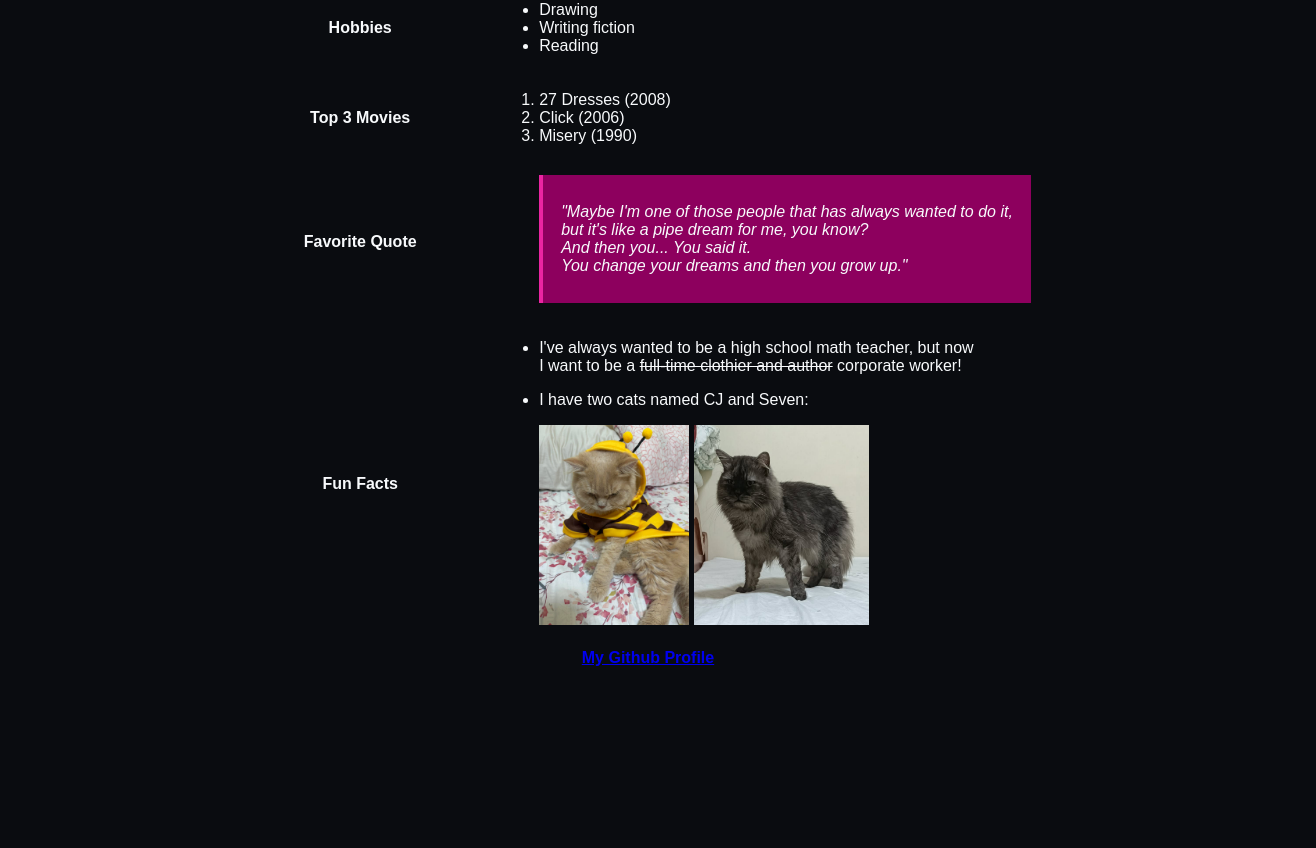
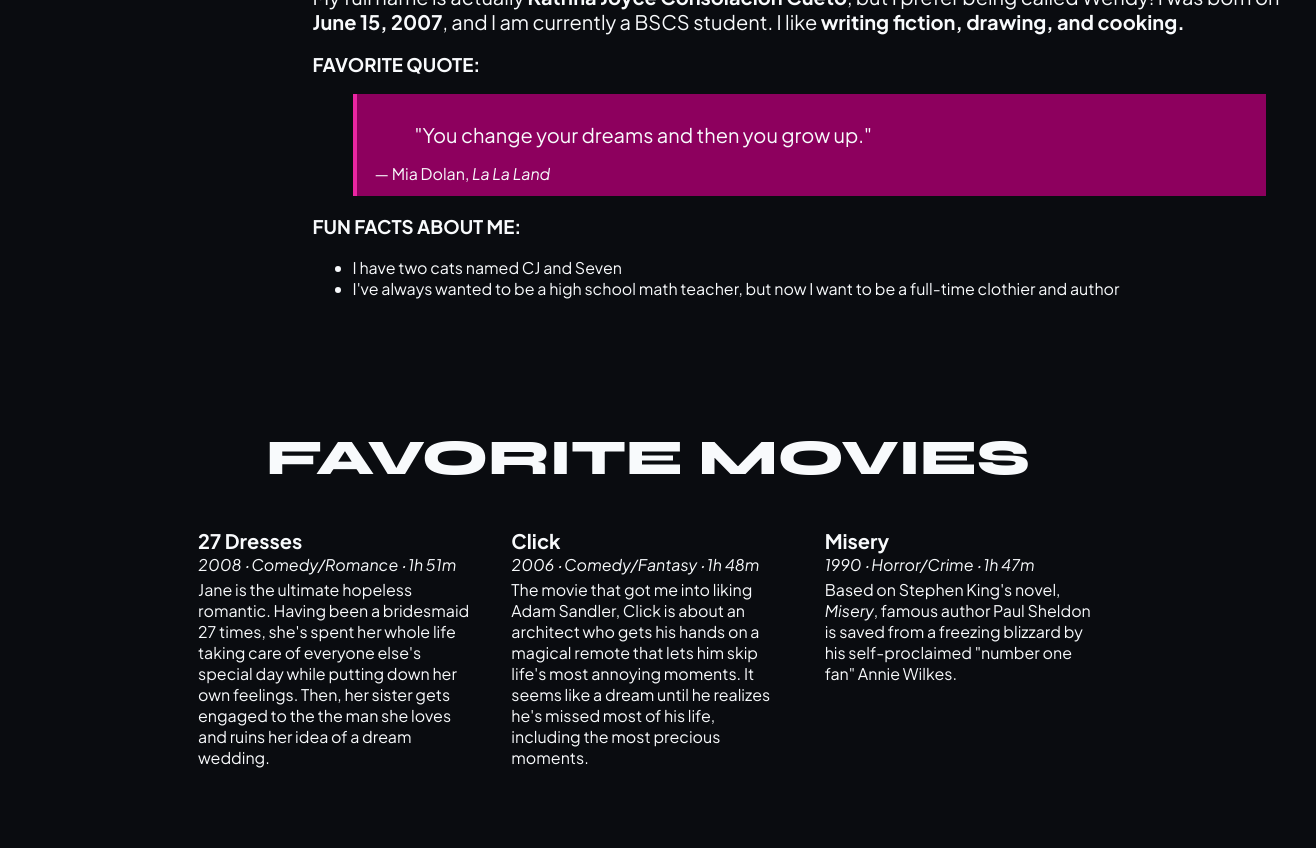
Before and after one commit to koryander/my-first-webpage, a plain HTML site: page Cueto_me-1.html in a window 1280 px wide. Shown: the part 349-1197 px from the top of the page, 1316 px wide, since content can reach past the window. Before the commit the page ends 1027 px from the top, so only its background shows below. Drawn offline with Linux system fonts and the light colour scheme.

Commit message:
Update Cueto_me-1.html

```diff
--- a/Cueto_me-1.html
+++ b/Cueto_me-1.html
@@ -5,83 +5,89 @@
     <meta name="viewport" content="width=device-width, initial-scale=1.0">
     <title>Machine Exercise 1</title>
     <link href="styles-me2.css" rel="stylesheet">
+
+    <link rel="preconnect" href="https://fonts.googleapis.com">
+    <link rel="preconnect" href="https://fonts.gstatic.com" crossorigin>
+    <link href="https://fonts.googleapis.com/css2?family=Plus+Jakarta+Sans:ital,wght@0,200..800;1,200..800&display=swap" rel="stylesheet">
+
+    <link rel="preconnect" href="https://fonts.googleapis.com">
+    <link rel="preconnect" href="https://fonts.gstatic.com" crossorigin>
+    <link href="https://fonts.googleapis.com/css2?family=Syne:wght@400..800&display=swap" rel="stylesheet">
 </head>
 
 <body>
-    <main>
-    <table>
-        <caption><b>My Personal Profile</b></caption>
-        <tr>
-            <th colspan="2" id="full-name"><b>Katrina Joyce C. Cueto</b></th>
-        </tr>
-        <tr>
-            <th><img src="katrina.png" alt="Katrina" width="270" height="275"></th>
-            <td>
-                <p><b>Name:</b> Katrina Joyce Consolacion Cueto</p>
-                <p><b>Birthday:</b> June 15, 2007</p>
-                <p><b>Status:</b> Student</p>
-            </td>
-        </tr>
-        <tr>
-            <th>Hobbies</th>
-            <td>
+    <div class="front-card">
+        <div class="pic">
+            <img src="katrina-transparent.png" alt="A picture of Katrina">
+        </div>
+
+        <div class="info">
+            <h1 id="nickname">Wendy</h1>
+            <p>My full name is actually <b>Katrina Joyce Consolacion Cueto</b>, but I prefer being called Wendy!
+            I was born on <b>June 15, 2007</b>, and I am currently a BSCS student. I like <b>writing fiction, drawing, and cooking.</b>
+            </p>
+
+            <div>
+            <h3>FAVORITE QUOTE:</h3>
+                <figure class="quotebox">
+                    <blockquote cite="https://example.com">
+                        <p>"You change your dreams and then you grow up."</p>
+                    </blockquote>
+                     <figcaption>
+                    — Mia Dolan, <cite>La La Land</cite>
+                    </figcaption>
+                </figure>
+            </div>
+
+            <div>
+            <h3>FUN FACTS ABOUT ME:</h3>
                 <ul>
-                    <li>Drawing</li>
-                    <li>Writing fiction</li>
-                    <li>Reading</li>
-                </ul>
-            </td>
-        </tr>
-        <tr>
-            <th>Top 3 Movies</th>
-            <td>
-                <ol>
-                    <li>27 Dresses (2008)</li>
-                    <li>Click (2006)</li>
-                    <li>Misery (1990)</li>
-                </ol>
-            </td>
-        </tr>
-        <tr>
-            <th>Favorite Quote</th>
-            <td>
-                <blockquote class="quotebox">
-                    <p><i>"Maybe I'm one of those people that has always wanted to do it, <br>
-                        but it's like a pipe dream for me, you know? <br>
-                        And then you... You said it. <br>
-                        You change your dreams and then you grow up."</i></p>
-                </blockquote>
-            </td>
-        </tr>
-        <tr>
-            <th>Fun Facts</th>
-            <td>
-                <ul>
-
-                <li>
-                    <p>
-                        I've always wanted to be a high school math teacher, but now<br>
-                        I want to be a <del>full-time clothier and author</del> corporate worker!
-                    </p>
-                </li>
-
-                <li>
-                    <p>
-                        I have two cats named CJ and Seven:
-                    </p>
-                    <img src="cj.jpg" alt="Orange cat" width="150" height="200">
-                    <img src="seven.png" alt="Gray cat" width="175" height="200">
-                </li>
+                    <li>I have two cats named CJ and Seven</li>
+                    <li>I've always wanted to be a high school math teacher, but now
+                        I want to be a full-time clothier and author</li>
                 </ul>
 
-            </td>
-        </tr>
-        <tr>
-            <th id="link-tr" colspan="2">
-                <a href="https://github.com/koryander"><b>My Github Profile</b></a>
-            </th>
-        </tr>
-    </table>
-    </main>
+            </div>
+        </div>
+    </div>
+
+    <div class="card">
+        <h1>Favorite Movies</h1>
+        <div class="fav-movies-container">
+            <div class="movie">
+                <h3>27 Dresses</h3>
+                <p><i>2008 ‧ Comedy/Romance ‧ 1h 51m</i></p>
+                <p>Jane is the ultimate hopeless romantic. Having been a bridesmaid 27 times, she's spent her whole
+                   life taking care of everyone else's special day while putting down her own feelings. Then, her sister
+                   gets engaged to the the man she loves and ruins her idea of a dream wedding.
+                </p>
+            </div>
+
+            <div class="movie">
+                <h3>Click</h3>
+                <p><i>2006 ‧ Comedy/Fantasy ‧ 1h 48m</i></p>
+                <p>The movie that got me into liking Adam Sandler, Click is about an architect who gets his hands on a
+                   magical remote that lets him skip life's most annoying moments. It seems like a dream until he realizes
+                   he's missed most of his life, including the most precious moments.
+                </p>
+            </div>
+
+            <div class="movie">
+                <h3>Misery</h3>
+                <p><i>1990 ‧ Horror/Crime ‧ 1h 47m</i></p>
+                <p>Based on Stephen King's novel, <i>Misery</i>, famous author
+                   Paul Sheldon is saved from a freezing blizzard by his self-proclaimed "number one fan"
+                   Annie Wilkes.</p>
+            </div>
+        </div>
+    </div>
+
+    <div class="fun-facts">
+
+    </div>
+
+    <div class="github-card">
+        <a id="github-link" target="_blank" href="https://github.com/koryander"><h1>MY GITHUB PROFILE</h1></a>
+    </div>
 </body>
 </html>
```
